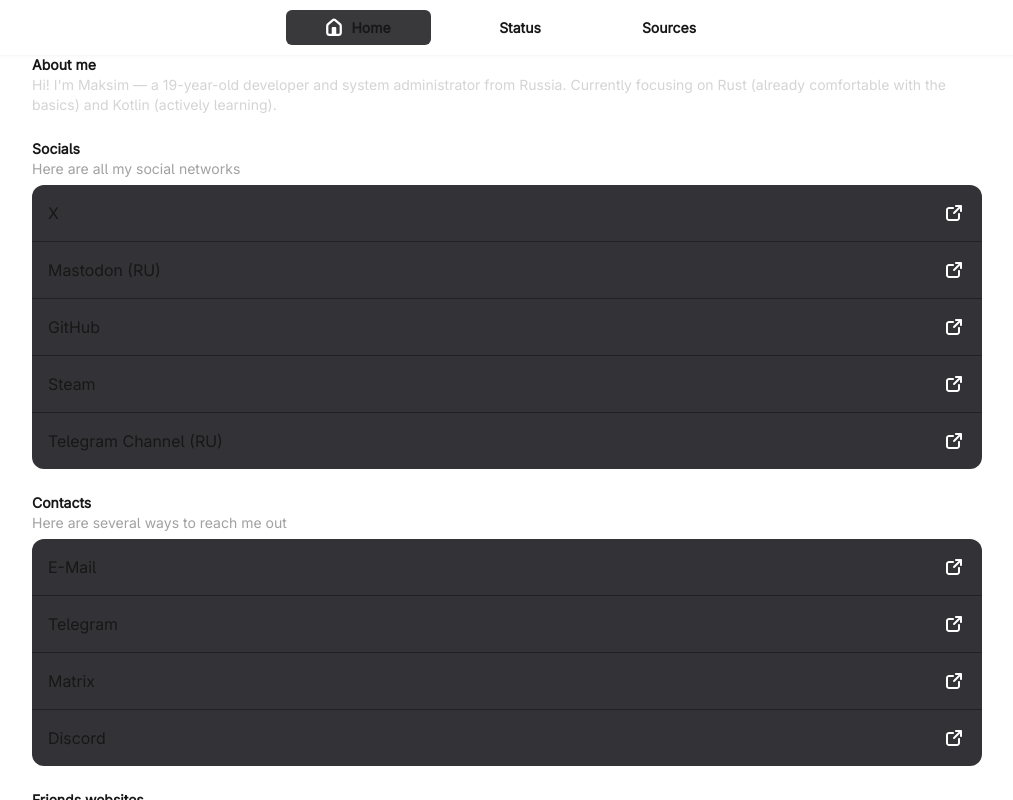
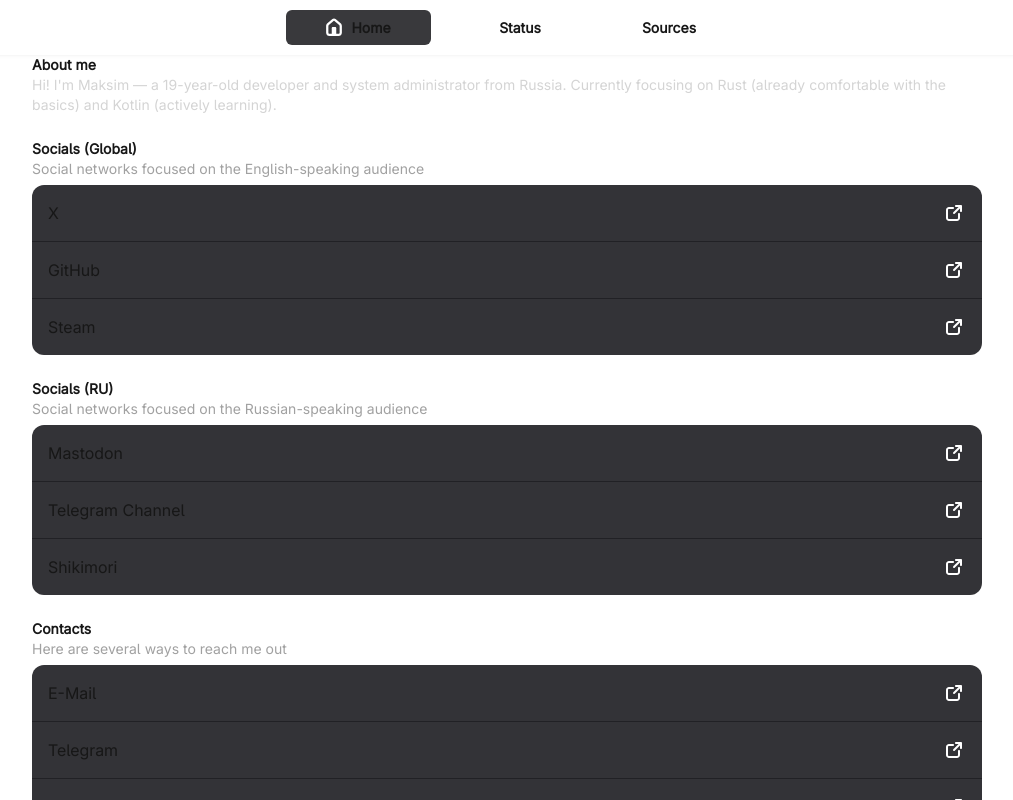
Before and after one commit to OctoBanon-Main/website, a Next.js app: page / in a window 1280 px wide. Shown: the top 800 px of the page, without its empty margins (133-1146 px from the left). Built offline with nearby package versions, Linux system fonts and the light colour scheme.

Commit message:
chore(socials): separate English and Russian social networks, add Shikimori link

```diff
--- a/src/app/page.tsx
+++ b/src/app/page.tsx
@@ -3,7 +3,7 @@
 import AboutMe from "@/components/AboutMe";
 import ListSection from "@/components/ListSection";
 
-import { SOCIALS, CONTACTS, FRIENDS } from "@/data/links";
+import { SOCIALS, RU_SOCIALS, CONTACTS, FRIENDS } from "@/data/links";
 import Footer from "@/components/Footer";
 
 export default function Home() {
@@ -14,9 +14,15 @@
         <AboutMe />
 
         <ListSection
-          title="Socials"
-          description="Here are all my social networks"
+          title="Socials (Global)"
+          description="Social networks focused on the English-speaking audience"
           items={SOCIALS}
+        />
+
+        <ListSection
+          title="Socials (RU)"
+          description="Social networks focused on the Russian-speaking audience"
+          items={RU_SOCIALS}
         />
 
         <ListSection
--- a/src/data/links.ts
+++ b/src/data/links.ts
@@ -1,9 +1,13 @@
 export const SOCIALS = [
   { href: "https://x.com/OctoBanon", text: "X" },
-  { href: "https://mastodon.ml/@octobanon", text: "Mastodon (RU)" },
   { href: "https://github.com/OctoBanon-Main", text: "GitHub" },
   { href: "https://steamcommunity.com/id/octobanon", text: "Steam" },
-  { href: "https://t.me/octobanon_place", text: "Telegram Channel (RU)" },
+];
+
+export const RU_SOCIALS = [
+  { href: "https://mastodon.ml/@octobanon", text: "Mastodon" },
+  { href: "https://t.me/octobanon_place", text: "Telegram Channel" },
+  { href: "https://shikimori.one/OctoBanon", text: "Shikimori" }
 ];
 
 export const CONTACTS = [
```
